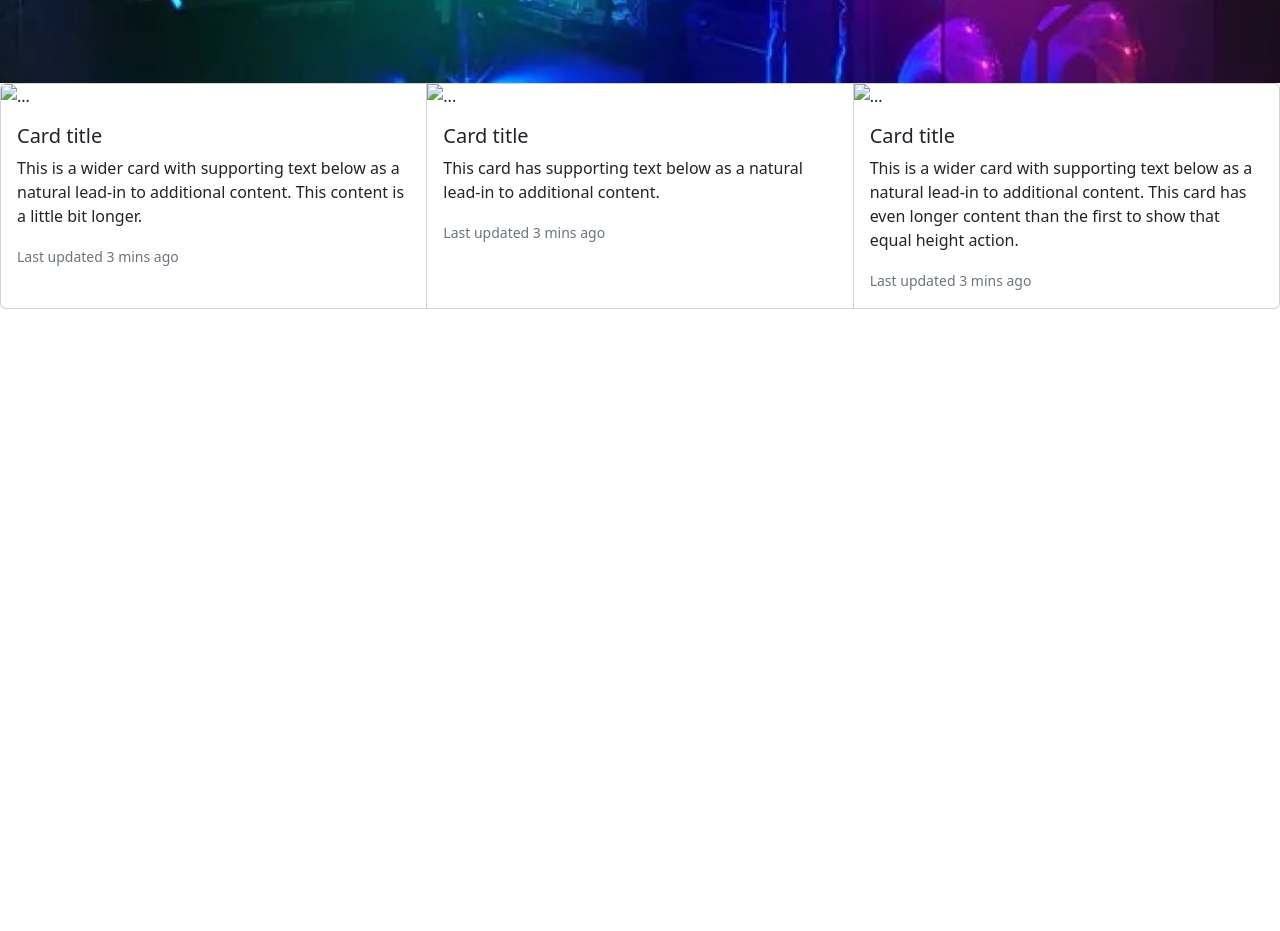
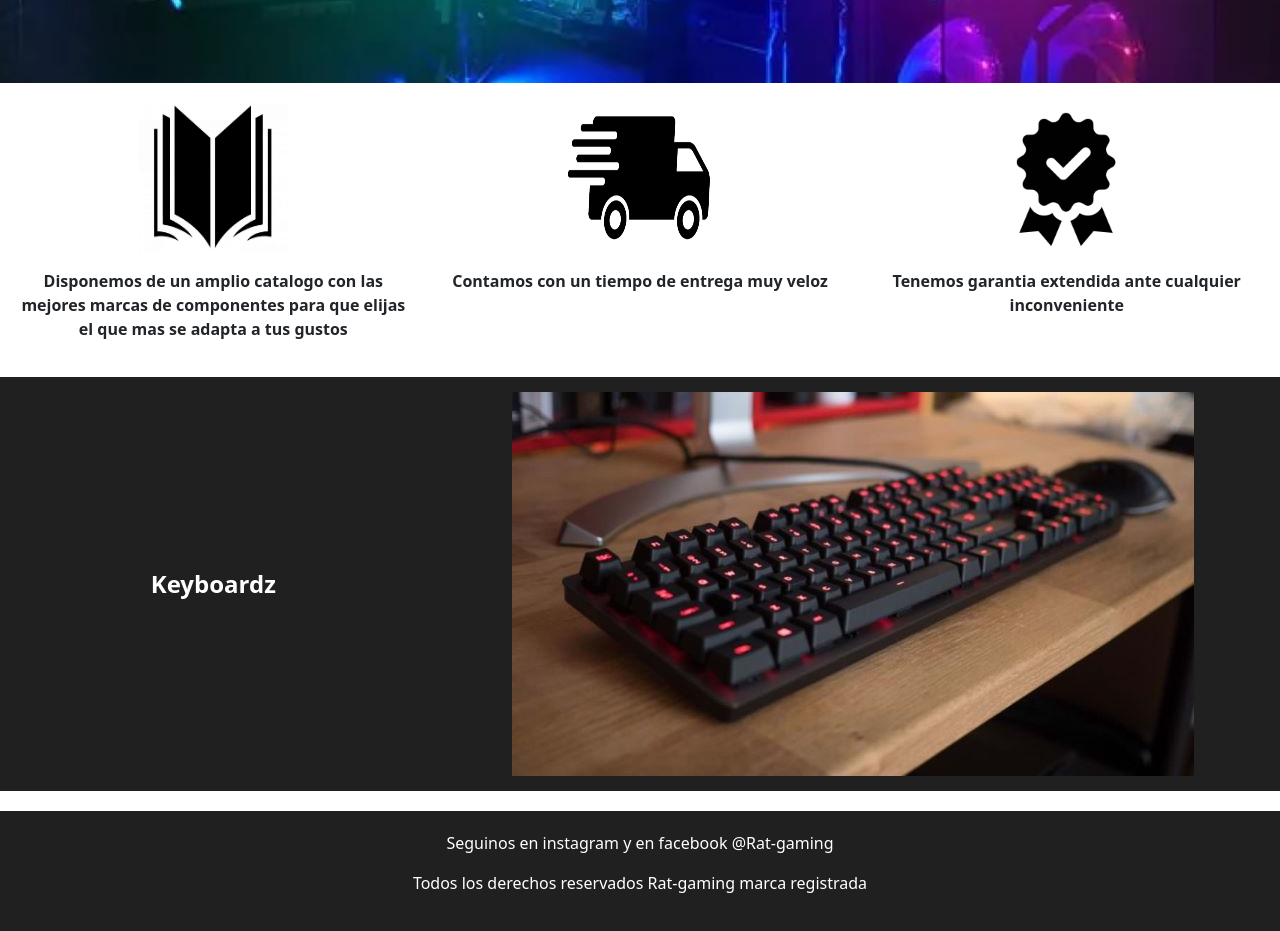
Before and after one commit to Inakimo/Coderhousedesafiobootstrap, a plain HTML site: page index.html in a window 1280 px wide. Shown: the part 480-1411 px from the top of the page. Before the commit the page ends 800 px from the top, so only its background shows below. Drawn offline with nearby package versions, Linux system fonts and the light colour scheme.

Commit message:
tercer commit

```diff
--- a/index.html
+++ b/index.html
@@ -10,7 +10,7 @@
 </head>
 <body>
     <!--Navbar-->
-    <nav class="navbar navbar-expand-lg bg-dark navbar-dark navbar-large">
+    <nav class="navbar navbar-expand-lg navbar-dark navbar-large navbar-oscuro">
         <div class="container-fluid">
           <a class="navbar-brand" href="#">Navbar</a>
           <button class="navbar-toggler" type="button" data-bs-toggle="collapse" data-bs-target="#navbarSupportedContent" aria-controls="navbarSupportedContent" aria-expanded="false" aria-label="Toggle navigation">
@@ -57,32 +57,47 @@
 
       </div>
 
+      <!--Pastillas de informacion-->
       <div class="card-group">
         <div class="card">
-          <img src="..." class="card-img-top" alt="...">
+          <img src="imagenes/9c50de270c615f935028b089511b9c42.jpg" class="card-img-top" alt="">
           <div class="card-body">
-            <h5 class="card-title">Card title</h5>
-            <p class="card-text">This is a wider card with supporting text below as a natural lead-in to additional content. This content is a little bit longer.</p>
-            <p class="card-text"><small class="text-muted">Last updated 3 mins ago</small></p>
+            <p class="card-text">Disponemos de un amplio catalogo con las mejores marcas de componentes para que elijas el que mas se adapta a tus gustos</p>
           </div>
         </div>
         <div class="card">
-          <img src="..." class="card-img-top" alt="...">
+          <img src="imagenes/pngwing.com (1).png" class="card-img-top" alt="...">
           <div class="card-body">
-            <h5 class="card-title">Card title</h5>
-            <p class="card-text">This card has supporting text below as a natural lead-in to additional content.</p>
-            <p class="card-text"><small class="text-muted">Last updated 3 mins ago</small></p>
+            <p class="card-text">Contamos con un tiempo de entrega muy veloz</p>
           </div>
         </div>
         <div class="card">
-          <img src="..." class="card-img-top" alt="...">
+          <img src="imagenes/pngwing.com.png" class="card-img-top" alt="...">
           <div class="card-body">
-            <h5 class="card-title">Card title</h5>
-            <p class="card-text">This is a wider card with supporting text below as a natural lead-in to additional content. This card has even longer content than the first to show that equal height action.</p>
-            <p class="card-text"><small class="text-muted">Last updated 3 mins ago</small></p>
+            <p class="card-text">Tenemos garantia extendida ante cualquier inconveniente</p>
           </div>
         </div>
       </div>
+
+
+      <div class="container-fluid container-keyboardz">
+        <div class="row">
+            <div class="cols col-md-4 texto-keyboardz">
+                Keyboardz
+            </div>
+            <div class="cols col-md-8 imagen-keyboardz">
+                <img src="imagenes/teclado1.jpg" alt="">
+            </div>
+        </div>
+      </div>
+
+
+      <footer class="footer">
+
+        <p>Seguinos en instagram y en facebook @Rat-gaming</p>
+        <p>Todos los derechos reservados Rat-gaming marca registrada</p>
+
+    </footer>
 
 
 
--- a/main.css
+++ b/main.css
@@ -30,3 +30,78 @@
     background-image: url(imagenes/header-index.jpg);
     background-position: center;
 }
+
+.card-group{
+    margin-top: 20px;
+}
+
+.card-img-top{
+    height: 150px;
+    width: 150px;
+    margin-left: auto;
+    margin-right: auto;
+}
+
+.card-text{
+    text-align: center;
+    font-weight: bold;
+}
+
+.card{
+    border: none;
+}
+
+@media screen and (max-width:700px){
+    .col-boton{
+        margin-right: auto;
+        margin-left: auto;
+        text-align: center;
+    }
+}
+
+.container-carousel{
+    margin-top: 20px;
+    height: 100%;
+    width: 100%;
+}
+
+.carousel-item{
+    margin-right: auto;
+    margin-left: auto;
+}
+
+.footer{
+    background-color: #202020;
+    color: white;
+    padding: 20px;
+    text-align: center;
+}
+
+.container-keyboardz{
+    margin-top: 20px;
+    margin-bottom: 20px;
+    background-color: #202020;
+    padding-top: 15px;
+    padding-bottom: 15px;
+
+}
+
+.texto-keyboardz{
+    text-align: center;
+    font-weight: bold;
+    font-size: x-large;
+    margin-top: auto;
+    margin-bottom: auto;
+    color: white;
+}
+
+.imagen-keyboardz{
+    display: flex;
+    margin-left: auto;
+    margin-right: auto;
+    justify-content: center;
+}
+
+.navbar-oscuro{
+    background-color: #202020;
+}
```
Also changed, not shown: imagenes/teclado1.jpg (added), imagenes/teclado2.jpg (added), imagenes/teclado3.jpg (added).
